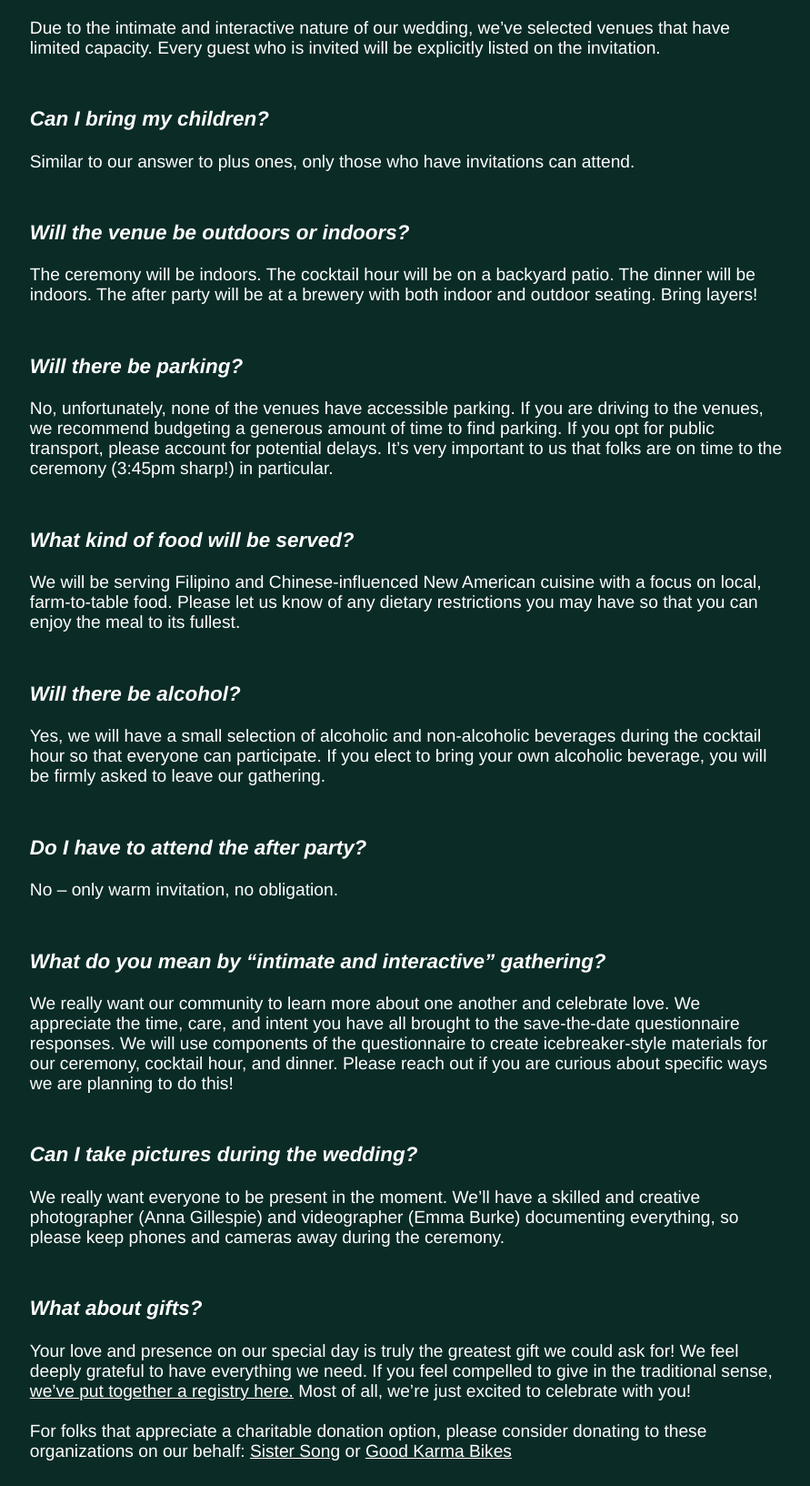
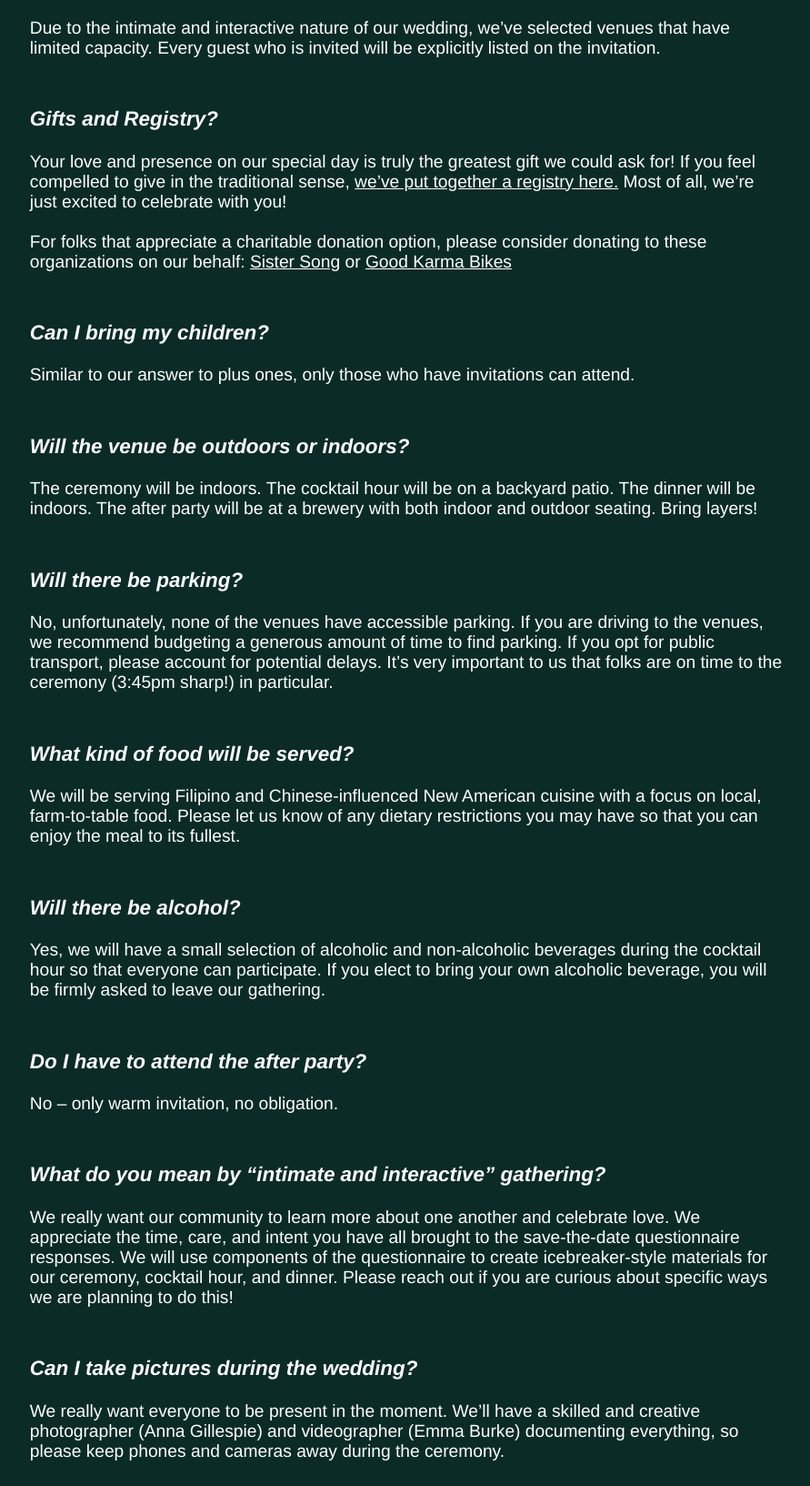
Before and after one commit to anthonytliu/wedding-website, a plain HTML site: page index.html in a window 1280 px wide. Shown: the part 1770-3403 px from the top of the page at 91% size, without its empty margins (192-1083 px from the left). Drawn offline with nearby package versions, Linux system fonts and the light colour scheme.

Commit message:
index copy over

```diff
--- a/index.html
+++ b/index.html
@@ -73,6 +73,11 @@
             <p>Due to the intimate and interactive nature of our wedding, we’ve selected venues that have limited capacity. Every guest who is invited will be explicitly listed on the invitation.</p>
             <br>
 
+            <h3><em>Gifts and Registry?</em></h3>
+            <p>Your love and presence on our special day is truly the greatest gift we could ask for! If you feel compelled to give in the traditional sense, <a href="https://www.zola.com/registry/anthonyandmahal" target="_blank">we’ve put together a registry here.</a> Most of all, we’re just excited to celebrate with you! <br><br> For folks that appreciate a charitable donation option, please consider donating to these organizations on our behalf: <a href="https://www.sistersong.net/reproductive-justice" target="_blank">Sister Song</a> or <a href="https://goodkarmabikes.org/donate/" target="_blank">Good Karma Bikes</a></p>
+            </p>
+            <br>
+
             <h3><em>Can I bring my children?</em></h3>
             <p>Similar to our answer to plus ones, only those who have invitations can attend.</p>
             <br>
@@ -109,9 +114,6 @@
             <p>We really want everyone to be present in the moment. We’ll have a skilled and creative photographer (Anna Gillespie) and videographer (Emma Burke) documenting everything, so please keep phones and cameras away during the ceremony.</p>
             <br>
 
-            <h3><em>What about gifts?</em></h3>
-            <p>Your love and presence on our special day is truly the greatest gift we could ask for! We feel deeply grateful to have everything we need. If you feel compelled to give in the traditional sense, <a href="https://www.zola.com/registry/anthonyandmahal" target="_blank">we’ve put together a registry here.</a> Most of all, we’re just excited to celebrate with you! <br><br> For folks that appreciate a charitable donation option, please consider donating to these organizations on our behalf: <a href="https://www.sistersong.net/reproductive-justice" target="_blank">Sister Song</a> or <a href="https://goodkarmabikes.org/donate/" target="_blank">Good Karma Bikes</a></p>
-            </p>
         </div>
         </div>
     </div>
```
